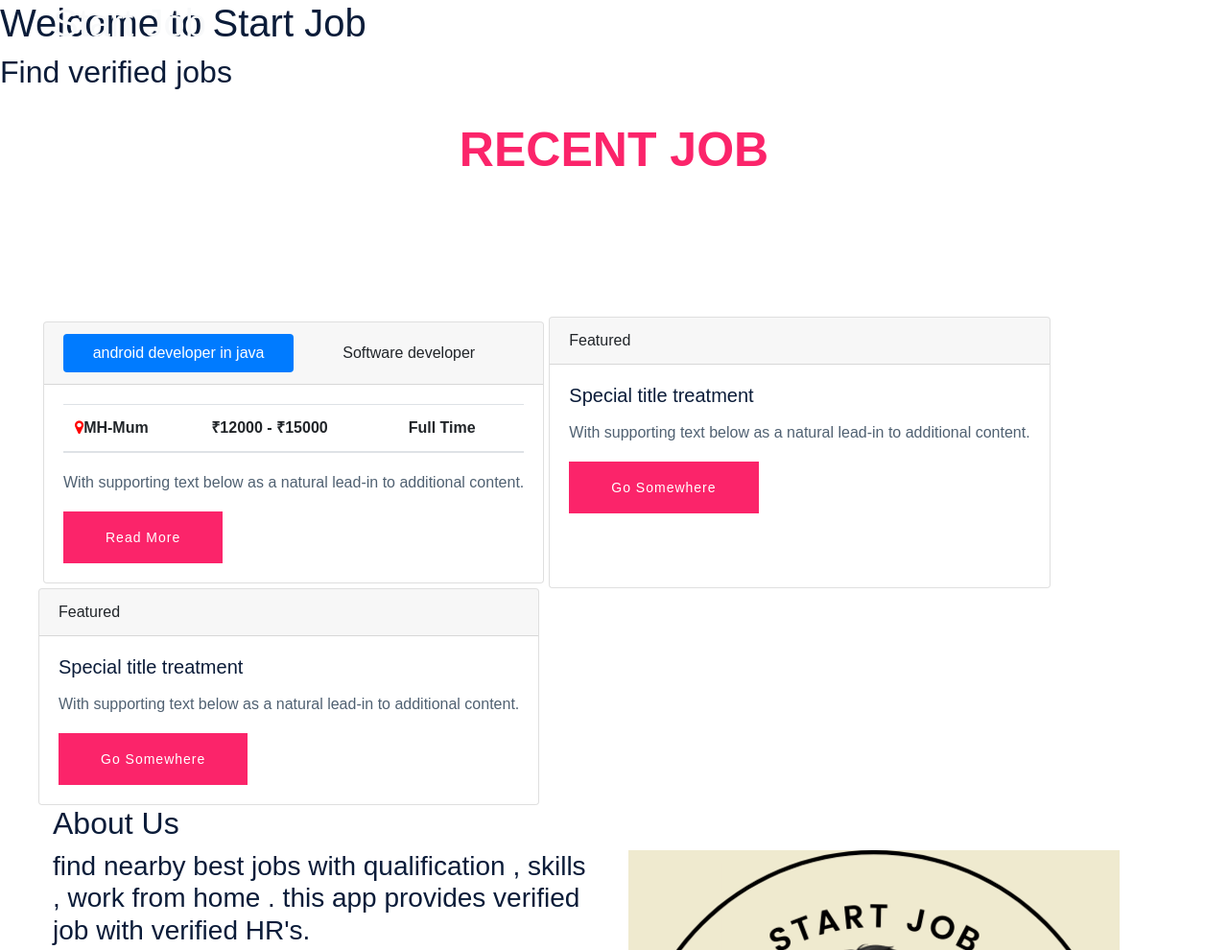
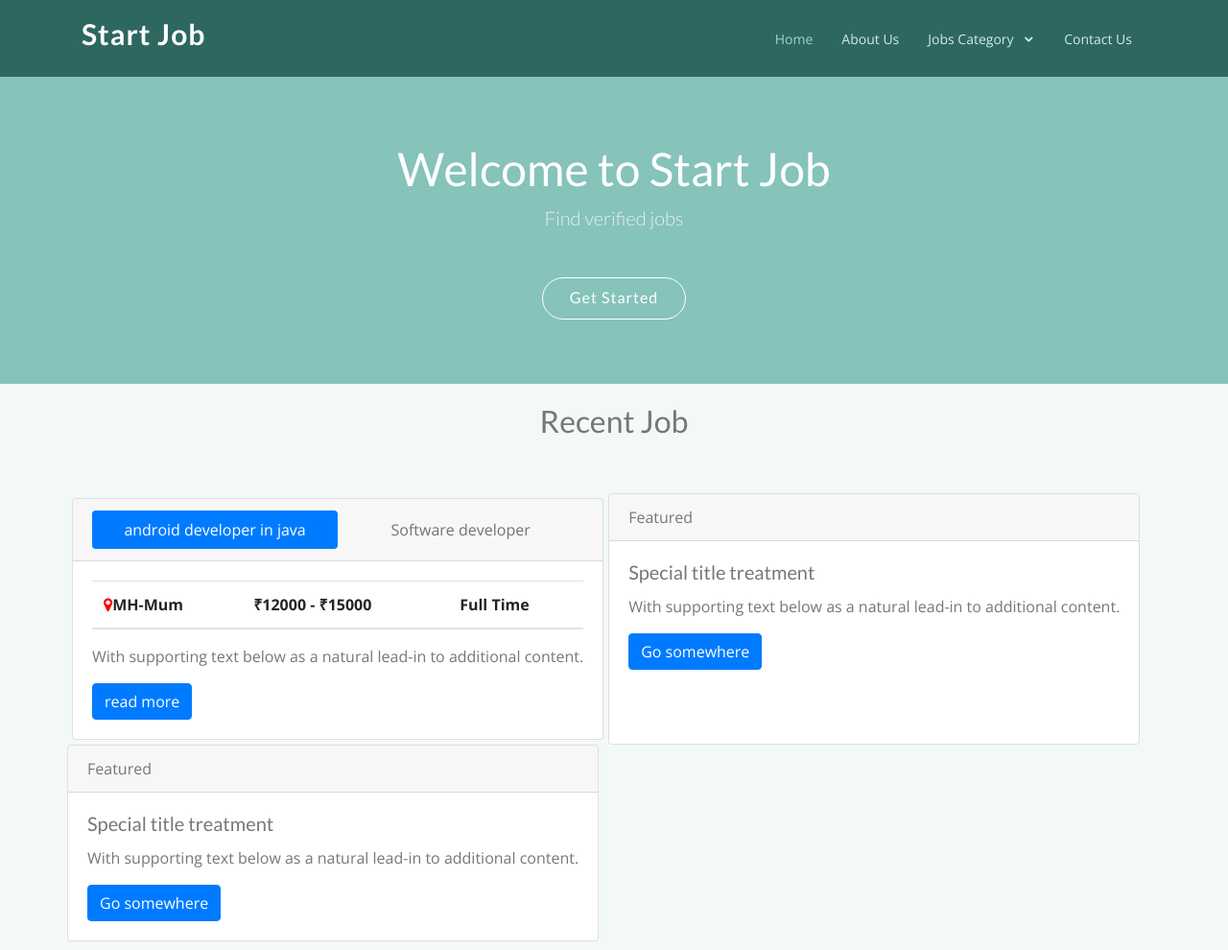
Before and after one commit to Seo-Backlinks/jobs, a plain HTML site: page index.html in a window 1280 px wide. Shown: the top 990 px of the page at 96% size. Drawn offline with nearby package versions, Linux system fonts and the light colour scheme; files that its build step writes are made by us from their sources; a script that the page names is missing; files whose address does not match are found by name; a web font is replaced by a local one.

Commit message:
Update index.html

```diff
--- a/index.html
+++ b/index.html
@@ -10,27 +10,22 @@
   <meta content="" name="keywords">
 
   <!-- Favicons -->
-  <link href="assets/img/favicon.png" rel="icon">
-  <link href="assets/img/apple-touch-icon.png" rel="apple-touch-icon">
+  <link href="startjob/assets/img/favicon.png" rel="icon">
+  <link href="startjob/assets/img/apple-touch-icon.png" rel="apple-touch-icon">
 
   <!-- Google Fonts -->
   <link href="https://fonts.googleapis.com/css?family=Open+Sans:300,300i,400,400i,600,600i,700,700i|Lato:400,300,700,900" rel="stylesheet">
 
   <!-- Vendor CSS Files -->
-  <link href="assets/vendor/bootstrap/css/bootstrap.min.css" rel="stylesheet">
-  <link href="assets/vendor/animate.css/animate.min.css" rel="stylesheet">
-  <link href="assets/vendor/icofont/icofont.min.css" rel="stylesheet">
-  <link href="assets/vendor/venobox/venobox.css" rel="stylesheet">
+  <link href="startjob/assets/vendor/bootstrap/css/bootstrap.min.css" rel="stylesheet">
+  <link href="startjob/assets/vendor/animate.css/animate.min.css" rel="stylesheet">
+  <link href="startjob/assets/vendor/icofont/icofont.min.css" rel="stylesheet">
+  <link href="startjob/assets/vendor/venobox/venobox.css" rel="stylesheet">
 
   <!-- Template Main CSS File -->
-  <link href="assets/css/style.css" rel="stylesheet">
+  <link href="startjob/assets/css/style.css" rel="stylesheet">
 
-  <!-- =======================================================
-  * Template Name: Amoeba - v2.0.0
-  * Template URL: https://bootstrapmade.com/free-one-page-bootstrap-template-amoeba/
-  * Author: BootstrapMade.com
-  * License: https://bootstrapmade.com/license/
-  ======================================================== -->
+
 
   <!--
   <style>
```
